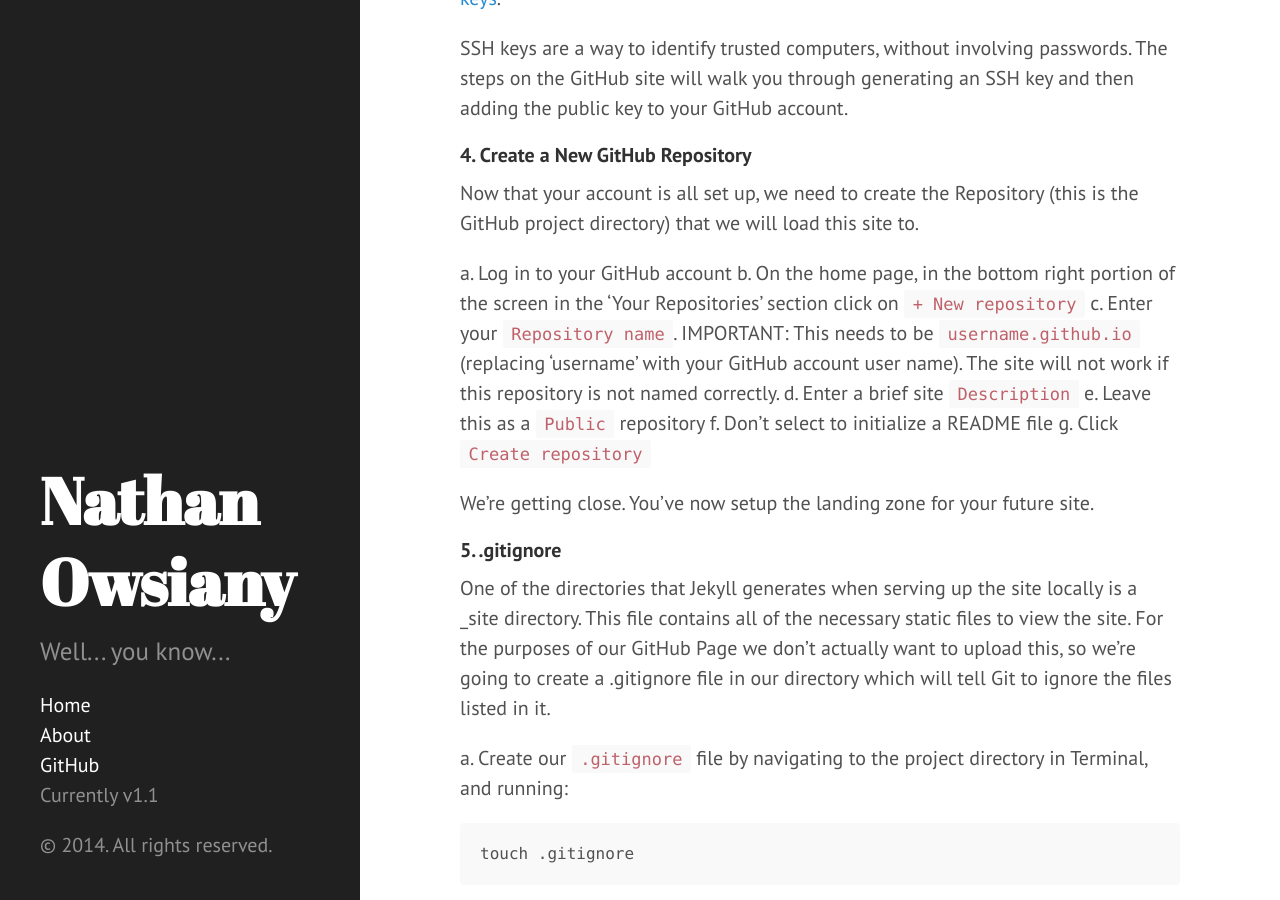
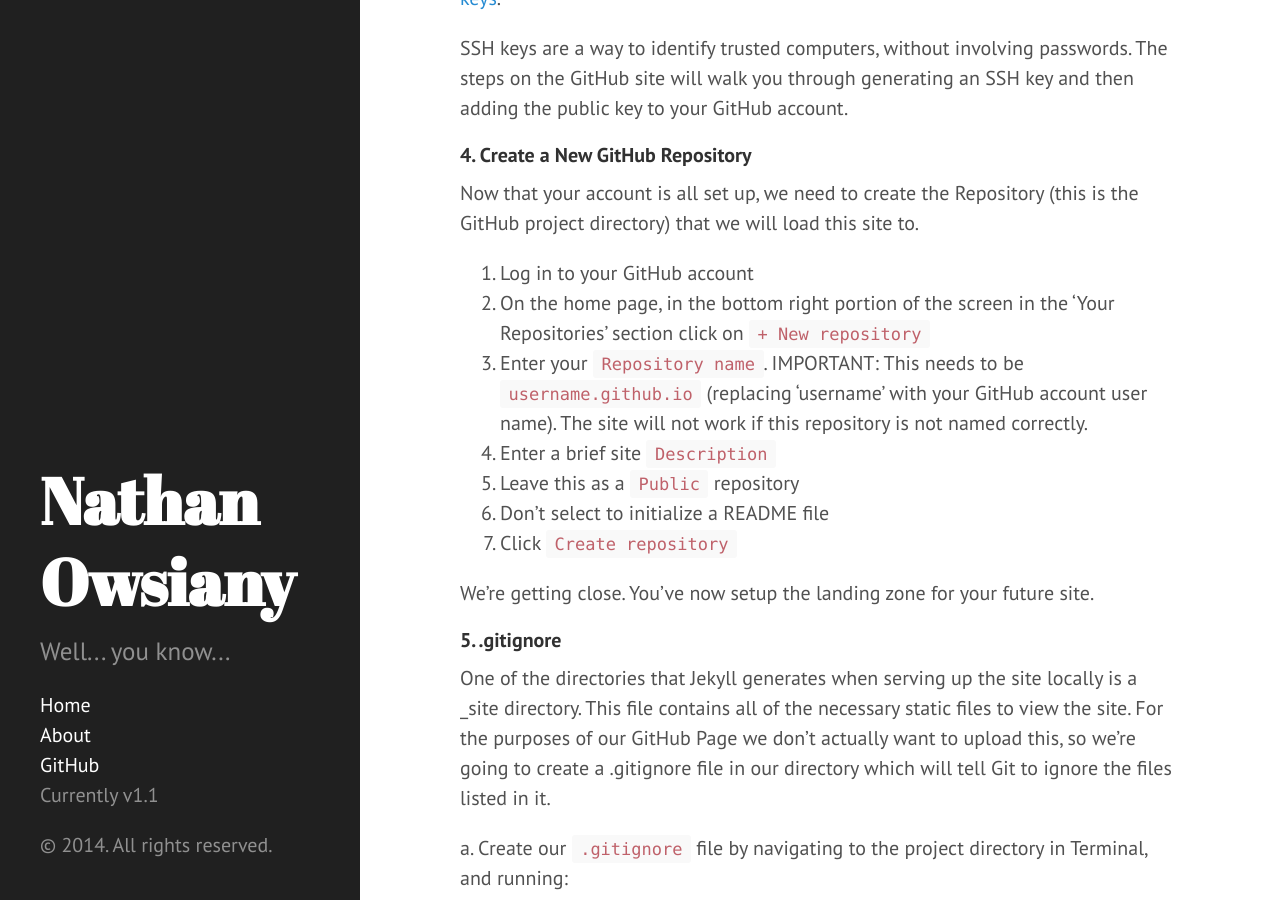
Before and after one commit to nathanows/ndwhtlssthr.github.io, a Jekyll site: the page built from _posts/2014-07-03-jekyll-tutorial.md, in a window 1280 px wide and 900 px high, scrolled down 8949 px. Built offline with Jekyll 4.4.1, drawn with Linux system fonts in a browser that asks for light colours; Markdown is read by kramdown in place of the engine named in the settings; part of the change alters nothing that is shown.

```diff
--- a/_posts/2014-07-03-jekyll-tutorial.md
+++ b/_posts/2014-07-03-jekyll-tutorial.md
@@ -227,13 +227,13 @@ SSH keys are a way to identify trusted computers, without involving passwords. T
 ####4. Create a New GitHub Repository
 Now that your account is all set up, we need to create the Repository (this is the GitHub project directory) that we will load this site to.
 
-a. Log in to your GitHub account
-b. On the home page, in the bottom right portion of the screen in the 'Your Repositories' section click on `+ New repository`
-c. Enter your `Repository name`. IMPORTANT: This needs to be `username.github.io` (replacing 'username' with your GitHub account user name). The site will not work if this repository is not named correctly.
-d. Enter a brief site `Description`
-e. Leave this as a `Public` repository
-f. Don't select to initialize a README file
-g. Click `Create repository`
+1. Log in to your GitHub account
+2. On the home page, in the bottom right portion of the screen in the 'Your Repositories' section click on `+ New repository`
+3. Enter your `Repository name`. IMPORTANT: This needs to be `username.github.io` (replacing 'username' with your GitHub account user name). The site will not work if this repository is not named correctly.
+4. Enter a brief site `Description`
+5. Leave this as a `Public` repository
+6. Don't select to initialize a README file
+7. Click `Create repository`
 
 We're getting close. You've now setup the landing zone for your future site.
 
```
